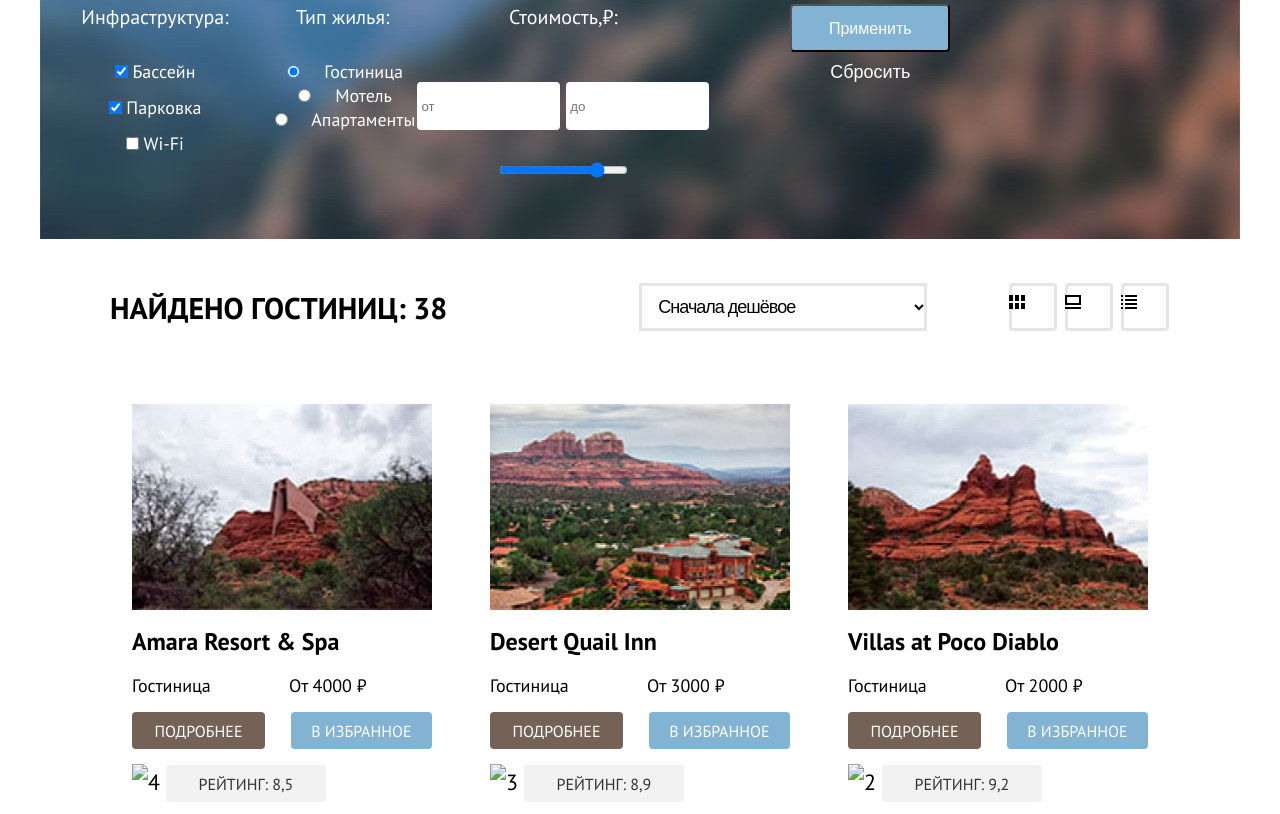
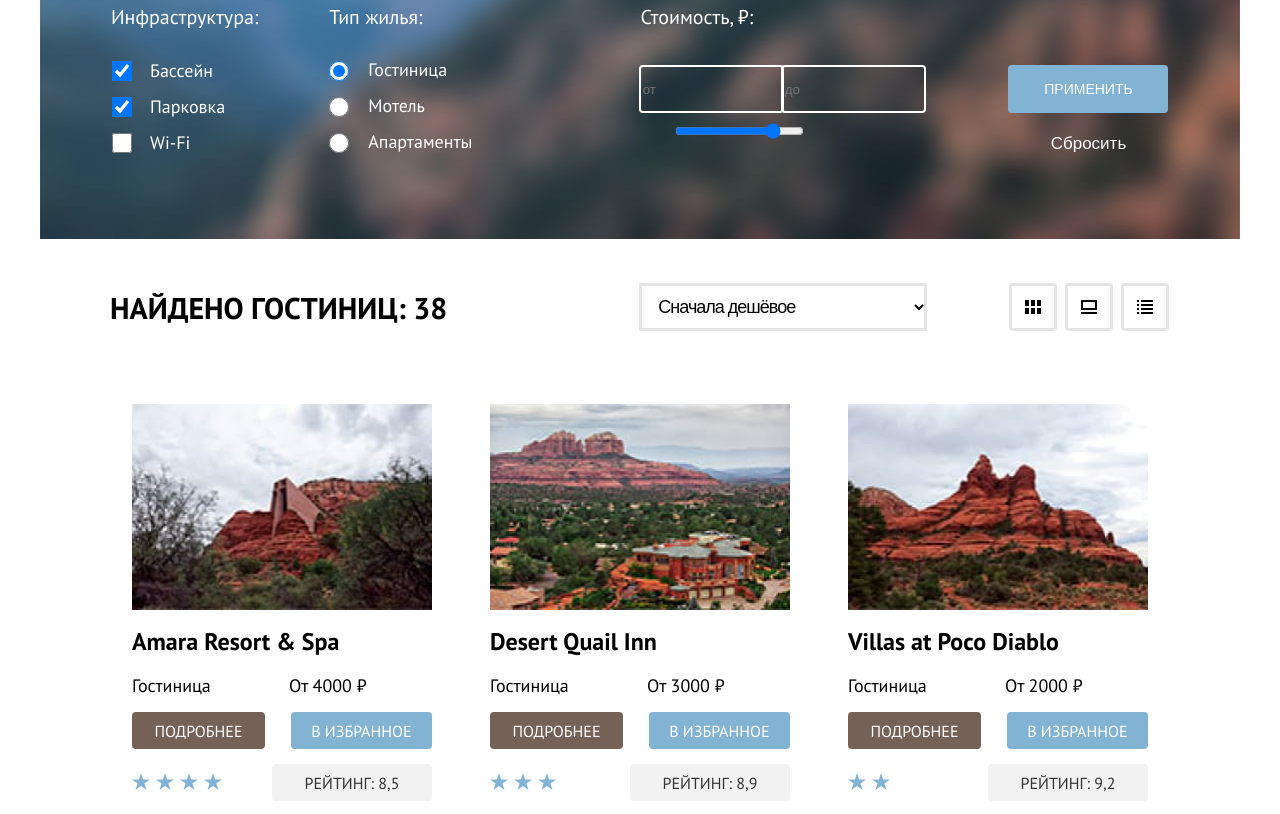
Before and after one commit to htmlacademy-htmlcss/1894533-sedona-33, a plain HTML site: page catalog.html in a window 1280 px wide. Shown: the part 234-1048 px from the top of the page. Drawn offline with Linux system fonts and the light colour scheme.

Commit message:
Декоративные элементы на внутренней странице

```diff
--- a/catalog.html
+++ b/catalog.html
@@ -68,7 +68,7 @@
             <legend class="filter-title-infrastructure">Инфраструктура:</legend>
               <ul class="framework-filter-list">
                 <li class="framework-filter-item">
-                  <label class="control">
+                  <label for="swimming-pool" class="control">
                     <input class="control-input" type="checkbox" name="swimming-pool" checked>
                       Бассейн
                   </label>
@@ -91,19 +91,19 @@
             <legend class="filter-title">Тип жилья:</legend>
             <ul class="shelter-filter-list">
               <li class="shelter-filter-item">
-                <label class="control">
+                <label class="control-type">
                   <input class="control-input-type" type="radio" name="types-of-houses" value="hotel" checked>
                     Гостиница
                 </label>
               </li>
               <li class="shelter-filter-item">
-                <label class="control">
-                  <input class="control-input-type" type="radio" name="types-of-houses" value="care-products">
+                <label class="control-type">
+                  <input class="control-input-type" type="radio" name="types-of-houses" value="motel">
                     Мотель
                 </label>
               </li>
               <li class="shelter-filter-item">
-                <label class="control">
+                <label class="control-type">
                   <input class="control-input-type" type="radio" name="types-of-houses" value="apartments">
                     Апартаменты
                 </label>
@@ -111,8 +111,8 @@
             </ul>
           </fieldset>
             <fieldset class="price-filter-group">
-              <legend class="filter-title">Стоимость,&#8381&#58</legend>
-                <p class="min-price">
+              <legend class="filter-title-price">Стоимость, &#8381&#58</legend>
+                <p class="price">
                   <input class="field" type="text" id="min-price" name="min-price" placeholder="от">
                     <label for="appointment-name"></label>
                   <input class="field" type="text" id="max-price" name="max-price" placeholder="до">
@@ -134,28 +134,37 @@
                 <option value="expensive">Сначала дорогое</option>
                 <option value="popular">Сначала популярное</option>
               </select>
-                <a class="card-grid-toggle" href="#">
+                <a class="card-grid-toggle" href="#" alt="3 в ряд">
                   <svg width="16" height="14" viewBox="0 0 16 14" xmlns="http://www.w3.org/2000/svg">
                     <path d="M4 0H0v6h4V0ZM16 0h-4v6h4V0ZM10 0H6v6h4V0ZM4 8H0v6h4V8ZM16 8h-4v6h4V8ZM10 8H6v6h4V8Z"/></svg>
                 </a>
-                <a class="card-grid-toggle" href="#">
+                <a class="card-grid-toggle" href="#" alt="Большая карточка">
                   <svg width="16" height="14" viewBox="0 0 16 14" xmlns="http://www.w3.org/2000/svg">
                     <path d="M16 12H0v2h16v-2ZM14 2v6H2V2h12Zm2-2H0v10h16V0Z"/></svg>
                 </a>
-                <a class="card-grid-toggle" href="#">
+                <a class="card-grid-toggle" href="#" alt="Список">
                   <svg width="16" height="14" viewBox="0 0 16 14" xmlns="http://www.w3.org/2000/svg">
                     <path d="M2 0H0v2h2V0ZM16 0H4v2h12V0ZM2 4H0v2h2V4ZM16 4H4v2h12V4ZM2 8H0v2h2V8ZM16 8H4v2h12V8ZM2 12H0v2h2v-2ZM16 12H4v2h12v-2Z"/></svg>
                 </a>
             </div>
             <ul class="result">
               <li class="hotel-card">
-                <img class="product-card-image" src="images/hotel-amara.jpg" width="300" height="206" alt="Amara Resort &amp Spa">
+                <a href="#">
+                  <img class="product-card-image" src="images/hotel-amara.jpg" width="300" height="206" alt="Amara Resort &amp Spa">
+                </a>
                 <h3 class="name-hotel">Amara Resort &amp Spa</h3>
                 <p class="type-shelter">Гостиница</p>
                 <p class="value">От 4000 &#8381</p>
                 <a class="button-brown" href="#">Подробнее</a>
                 <a class="button-blue" href="#">В избранное</a>
-                <img class="4-star hotel" src="" alt="4">
+                <ul class="star">
+                  <li>
+                    <img src="../images/star.svg" alt="star">
+                    <img src="../images/star.svg" alt="star">
+                    <img src="../images/star.svg" alt="star">
+                    <img src="../images/star.svg" alt="star">
+                  </li>
+                </ul>
                 <p class="rating">Рейтинг: 8,5</p>
               </li>
               <li class="hotel-card">
@@ -165,7 +174,13 @@
                 <p class="value">От 3000 &#8381</p>
                 <a class="button-brown" href="#">Подробнее</a>
                 <a class="button-blue" href="#">В избранное</a>
-                <img class="3-star hotel" src="" alt="3">
+                <ul class="star">
+                  <li>
+                    <img src="../images/star.svg" alt="star">
+                    <img src="../images/star.svg" alt="star">
+                    <img src="../images/star.svg" alt="star">
+                  </li>
+                </ul>
                 <p class="rating">Рейтинг: 8,9</p>
               </li>
               <li class="hotel-card">
@@ -175,7 +190,12 @@
                 <p class="value">От 2000 &#8381</p>
                 <a class="button-brown" href="#">Подробнее</a>
                 <a class="button-blue" href="#">В избранное</a>
-                <img class="2-star hotel" src="" alt="2">
+                <ul class="star">
+                  <li>
+                    <img src="../images/star.svg" alt="star">
+                    <img src="../images/star.svg" alt="star">
+                  </li>
+                </ul>
                 <p class="rating">Рейтинг: 9,2</p>
               </li>
               <li class="hotel-card">
@@ -185,7 +205,12 @@
                 <p class="value">От 3000 &#8381</p>
                 <a class="button-brown" href="#">Подробнее</a>
                 <a class="button-blue" href="#">В избранное</a>
-                <img class="2-star hotel" src="" alt="2">
+                <ul class="star">
+                  <li>
+                    <img src="../images/star.svg" alt="star">
+                    <img src="../images/star.svg" alt="star">
+                  </li>
+                </ul>
                 <p class="rating">Рейтинг: 9,2</p>
               </li>
             </ul>
@@ -195,7 +220,7 @@
             <div class="pagination-wraper">
             <ul class="pagination">
               <li class="pagination-item">
-                <a class="pagination-link">1</a>
+                <a class="pagination-link" href="#">1</a>
               </li>
               <li class="pagination-item">
                 <a class="pagination-link" href="#">2</a>
@@ -222,7 +247,7 @@
               </select>
             </div>
       </section>
-      <section class="subscription">
+      <section class="subscription catalog">
         <h3 class="subscription-header black">Подпишитесь на рассылку</h3>
           <p class="subscription-description black">Только полезная информация и никакого спама,<br>честное бойскаутское!</p>
             <form class="subscription-email" action="https://echo.htmlacademy.ru/" method="post">
--- a/styles/styles.css
+++ b/styles/styles.css
@@ -340,9 +340,6 @@ body {
     width:400px;
     background: rgba(131, 179, 211, 0.12);
 }
-.input-email {
-
-}
 
 /* Поиск отеля */
 
@@ -399,7 +396,6 @@ body {
 /* Подвал */
 
 .subscription {
-    background-image: url("../images/background-subscription.jpg");
     width: 1200px;
     height: 317px;
     background-repeat: no-repeat;
@@ -408,13 +404,16 @@ body {
     margin-bottom: 40px;
     padding-top: 94px;
 }
-.subscription-catalog {
+.background {
+    background-image: url("../images/background-subscription.jpg");
+}
+.subscription.catalog {
     width: 1200px;
     height: 317px;
     text-align: center;
     margin: 0;
-    margin-bottom: 40px;
-    padding-top: 94px;
+    padding-top: 73px;
+    margin-bottom: 104px;
 }
 .subscription-header {
     font-size: 30px;
@@ -424,11 +423,13 @@ body {
     margin: 0;
     margin-bottom: 28px;
 }
+.subscription-header.black {
+    margin-bottom: 45px;
+}
 .subscription-description {
     width: 720px;
     margin: 0 auto;
     margin-bottom: 43px;
-
 }
 .subscription-distribution-case {
     width: 720px;
@@ -513,18 +514,6 @@ body {
     font-size: 20px;
     line-height: 26px;
 }
-.control-input {
-    font-size: 18px;
-    line-height: 24px;
-    margin: 0;
-    color: black;
-}
-.control-input-type {
-    font-size: 18px;
-    line-height: 24px;
-    margin-right: 19px;
-    color: black;
-}
 .button-subscription {
     width: 200px;
     height: 60px;
@@ -589,9 +578,6 @@ body {
     width: 115px;
     margin-top: auto;
     margin-bottom: auto;
-}
-.logo-html {
-
 }
 .logo-html:hover {
     fill:#756257;
@@ -674,15 +660,15 @@ body {
     flex-direction: column;
     list-style: none;
     border: none;
+    margin-right: 10px;
     padding: 0;
-    margin-left: 60x;
     width: 226px;
 }
 .filter-title-infrastructure {
     font-size: 20px;
     line-height: 26px;
-    padding: 0;
-    margin-bottom: 22px;
+    padding-left: 69px;
+    margin-bottom: 29px;
     color: white;
 }
 .framework-filter-list {
@@ -690,33 +676,91 @@ body {
     padding: 0;
     list-style: none;
 }
+.control {
+    display: flex;
+    font-size: 18px;
+    line-height: 24px;
+    padding-left: 70px;
+    margin-bottom: 12px;
+    color: white;
+}
+.control-input {
+    font-size: 18px;
+    line-height: 24px;
+    width: 20px;
+    height: 20px;
+    color: black;
+    background: #FFFFFF;
+    margin: 2px 18px 0 0;
+}
+.shelter-filter-group {
+    display: flex;
+    flex-direction: column;
+    width: 210px;
+    margin: 0;
+    padding: 0;
+    border: none;
+    margin-right: 69px;
+}
 .filter-title {
     font-size: 20px;
     line-height: 26px;
     padding: 0;
-    margin-bottom: 30px;
+    padding-left: 59px;
+    margin-bottom: 28px;
     color: white;
+    text-align: left;
 }
 .shelter-filter-list {
     margin: 0;
     padding-left: 0;
 }
-.shelter-filter-group {
-    margin: 0;
+.shelter-filter-item {
+    list-style: none;
+}
+.control-type {
+    display: flex;
+    justify-content: flex-start;
+    font-size: 18px;
+    line-height: 24px;
+    padding-left: 54px;
+    margin-bottom: 12px;
+    color: white;
+}
+.control-input-type {
+    width: 20px;
+    height: 20px;
+    margin-right: 19px;
+}
+.price-filter-group {
+    width: 421px;
     padding: 0;
     border: none;
 }
-.shelter-filter-item {
-    display: flex;
-    flex-direction: column;
-    align-items: center;
-    justify-content: center;
-    list-style: none;
+.filter-title-price {
+    font-size: 20px;
+    line-height: 26px;
+    padding: 0;
+    padding-left: 97px;
+    margin-bottom: 35px;
+    color: white;
+    text-align: left;
 }
-.price-filter-group {
-    margin-right: 81px;
-    padding: 0;
-    border: none;
+.price {
+    padding-left: 95px;
+    margin: 0;
+}
+.field {
+    width: 145px;
+    height: 48px;
+    border: 2px solid #FFFFFF;
+    box-sizing: border-box;
+    border-radius: 4px;
+    background-color: transparent;
+}
+#max-price {
+    position: relative;
+    right: 9px;
 }
 .hostels-catalog {
     font-size: 16px;
@@ -732,18 +776,13 @@ body {
 }
 .catalog-filter {
     display: flex;
-    max-height: 767px;
-}
-.control {
-    font-size: 18px;
-    line-height: 24px;
-    color: white;
+    max-height: 766px;
 }
 .apply-reset {
-    width: 48px;
+    padding-top: 61px;
 }
 .button-apply {
-    font-size: 16px;
+    font-size: 14px;
     line-height: 21px;
     height: 48px;
     width: 160px;
@@ -751,9 +790,25 @@ body {
     background: #83B3D3;
     text-align: center;
     border-radius: 4px;
+    border: none;
+    padding:0;
+    text-transform: uppercase;
+    margin-bottom: 10px;
+}
+.button-apply:hover {
+    background: #68a2ca;
+}
+.button-apply:focus {
+    background: #68a2ca;
+    box-shadow: inset 0 0 0 3px #ffffff;
+}
+.button-apply:active {
+    color:#e5e5e5;
+    background: #68a2ca;
+    box-shadow: none;
 }
 .button-reset {
-    font-size: 18px;
+    font-size: 17px;
     line-height: 23px;
     height: 23px;
     width: 160px;
@@ -761,13 +816,7 @@ body {
     background: none;
     border: none;
 }
-.field {
-    width: 143px;
-    height: 48px;
-    border: 2px solid #FFFFFF;
-    box-sizing: border-box;
-    border-radius: 4px;
-}
+
 
 /* Каталог результаты */
 
@@ -778,7 +827,7 @@ body {
     list-style: none;
     padding: 20px 72px 0 72px;
     margin: 0;
-    margin-bottom: 21px;
+    margin-bottom: 23px;
 }
 .filter-results {
     display: flex;
@@ -816,10 +865,14 @@ body {
     box-shadow: inset 0 0 0 3px #e5e5e5;
 }
 .card-grid-toggle {
+    display: inline-block;
+    text-align: center;
+    vertical-align: center;
     width: 48px;
-    height: 48px;
+    height: 43px;
     box-shadow: inset 0 0 0 3px #e5e5e5;
     border-radius: 4px;
+    padding-top: 5px;
     margin-right:8px;
 }
 .card-grid-toggle:hover {
@@ -836,7 +889,6 @@ body {
 .directory-filter {
     margin-top: 44px;
 }
-
 .hotel-card {
     display: block;
     padding: 0 20px 9px 20px;
@@ -847,6 +899,15 @@ body {
 }
 .product-card-image {
     margin-bottom: 6px;
+}
+.product-card-image:hover {
+    opacity: .5;
+}
+.product-card-image:focus {
+
+}
+.product-card-image:active {
+    opacity: .3;
 }
 .name-hotel {
     font-size: 24px;
@@ -865,6 +926,11 @@ body {
     display: inline-block;
     margin: 0;
 }
+.star {
+    display: inline-block;
+    list-style: none;
+    padding: 0;
+}
 .button-brown {
     display: inline-block;
     text-transform: uppercase;
@@ -881,6 +947,19 @@ body {
     margin-right: 20px;
     margin-bottom: 15px;
 }
+.button-brown:hover {
+    background-color: #615048;
+}
+.button-brown:focus {
+    background-color: #615048;
+    box-shadow: 0 0 0 3px #83B3D3;
+    outline: none;
+}
+.button-brown:active {
+    color: #756257;
+    background-color: #615048;
+    box-shadow: none;
+}
 .button-blue {
     display: inline-block;
     text-transform: uppercase;
@@ -896,6 +975,18 @@ body {
     padding-top: 9px;
     margin-bottom: 15px;
 }
+.button-blue:hover {
+    box-shadow: 0 0 0 1px #615048;
+}
+.button-blue:focus {
+    background-color: #68a2ca;
+    box-shadow: 0 0 0 3px #615048;
+}
+.button-blue:active {
+    color: #e5e5e5;
+    background-color: #68a2ca;
+    box-shadow: 0 0 0 1px #615048;
+}
 .hotel {
     text-align: center;
 }
@@ -906,10 +997,10 @@ body {
     background: #FFFFFF;
 }
 .rating {
-    display: inline-block;
+    display: block;
+    float: right;
     text-transform: uppercase;
     border-radius: 4px;
-    margin: 0;
     font-size: 16px;
     line-height: 21px;
     width: 160px;
@@ -917,6 +1008,7 @@ body {
     color: #333333;
     background: #F2F2F2;
     text-align: center;
+    margin: 0;
     padding-top: 9px;
 }
 .load-more {
@@ -934,13 +1026,23 @@ body {
     padding: 0;
     margin-left: 188px;
 }
+.load-more:hover {
+    background-color: #68a2c2;
+}
+.load-more:focus {
+    background-color: #68a2ca;
+    box-shadow: 0 0 0 3px #615048;
+}
+.load-more:active {
+    color: #e5e5e5;
+    background-color: #68a2ca;
+    box-shadow: none;
+}
 .load-more-border {
     border-top: 1px solid #E6E6E6;
     border-bottom: 1px solid #E6E6E6;
     padding: 30px;
-    margin-bottom: 29px;
-    margin-left: 72px;
-    margin-right: 72px;
+    margin: 0 72px 29px 72px;
 }
 .pagination-wraper {
     display: flex;
@@ -958,14 +1060,11 @@ body {
     margin-left: 72px;
 }
 .pagination-item {
+    display: flex;
     background: #83B3D3;
     border-radius: 4px;
-    width: 55px;
-    height: 43px;
-    margin-right: 8px;
     align-items: center;
     text-align: center;
-    padding-top: 13px;
 }
 .pagination-item:first-child {
     font-size: 20px;
@@ -974,27 +1073,44 @@ body {
     border-color: #F2F2F2;
 }
 .pagination-link {
+    display: block;
     font-size: 20px;
     line-height: 26px;
+    width: 55px;
+    height: 41px;
     color: #FFFFFF;
     text-decoration: none;
     text-transform: uppercase;
-
+    text-align: center;
+    padding-top: 14px;
+}
+.pagination-link:hover {
+    background-color: #68a2c2;
+}
+.pagination-link:focus {
+    background-color: #68a2c2;
+    box-shadow: 0 0 0 3px #615048;
+    border-radius: 3px;
+    outline: none;
+}
+.pagination-link:active {
+    color: #e5e5e5;
+    background-color: #68a2c2;
+    box-shadow: none;
 }
 .hotels-page {
     font-size: 18px;
     line-height: 23px;
     color:#000000;
     margin: 0;
-    margin-right: 50px;
+    margin-right: 30px;
+    padding-top: 15px;
     width: 200px;
 }
 .select-control-amount {
     width: 160px;
     height: 48px;
-    margin-right: 81px;
 }
-
 /* Текст */
 
 .white {
```
Also changed, not shown: index.html (+1 -1 lines), images/Star.svg (added).
